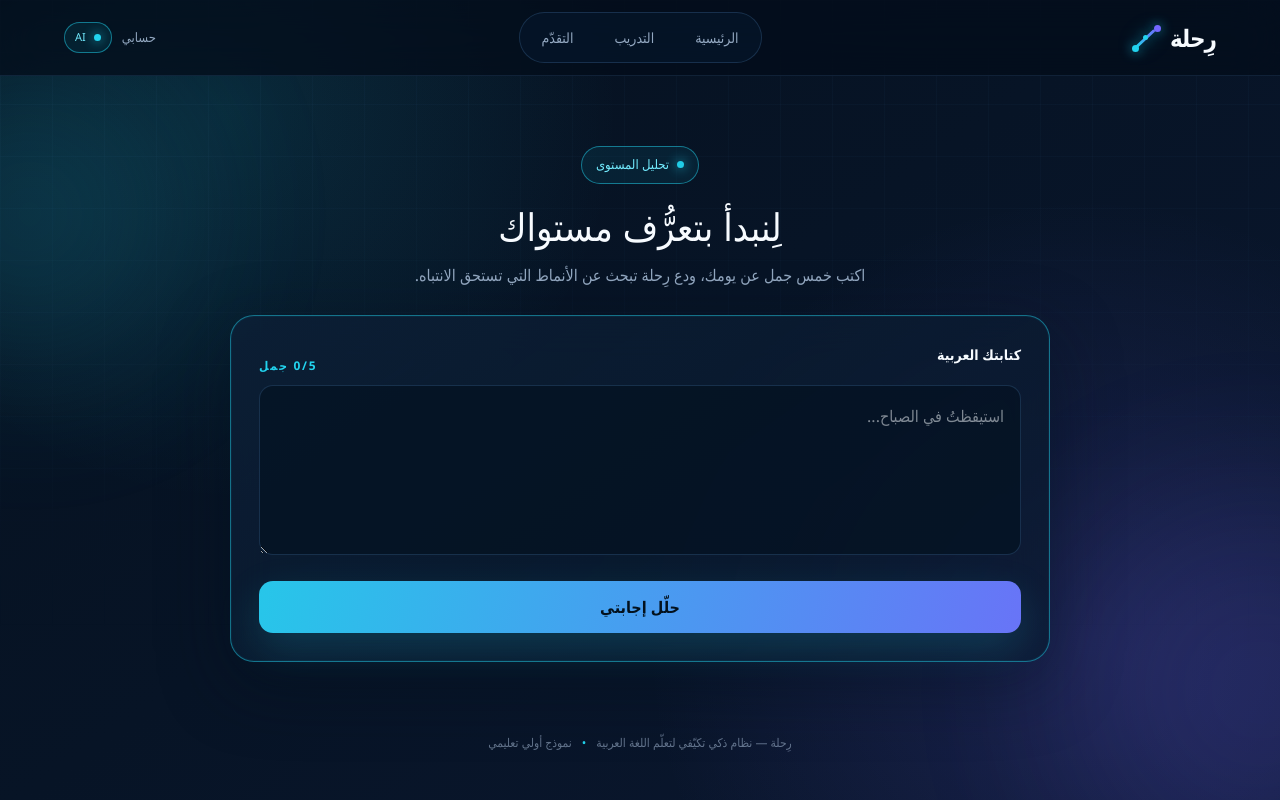
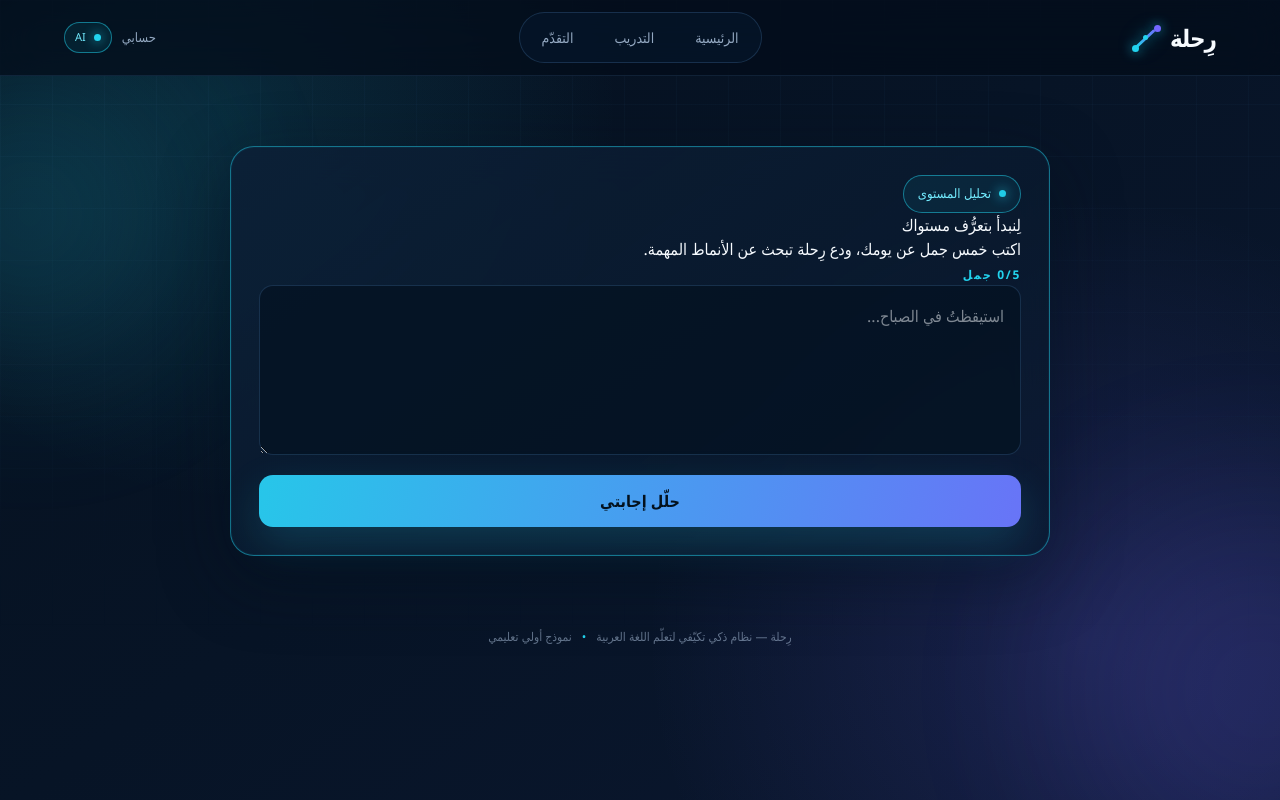
Before and after one commit to abdulrahmanjalloh163-debug/rihla-competition-ui, a Next.js app: page /diagnostic in a window 1280 px wide. Built offline with nearby package versions, Linux system fonts and the light colour scheme.

Commit message:
Turn diagnostic into one-screen step flow

```diff
--- a/app/diagnostic/page.tsx
+++ b/app/diagnostic/page.tsx
@@ -12,13 +12,22 @@ import { storeLearnerId } from '../../lib/ui/learnerSession';
 import { adaptiveReasonAr } from '../../lib/ui/labels';
 
 const LOADING_MESSAGES = ['جاري تحليل لغتك...', 'تحليل التراكيب', 'اكتشاف الأنماط', 'بناء ملفك اللغوي'];
+const RESULT_STEPS = ['الملخص', 'نقاط القوة', 'الأخطاء', 'القرار'];
 
 export default function DiagnosticPage() {
-  return <Suspense fallback={<LoadingPage text="جاري تحميل التقييم..." />}><DiagnosticForm /></Suspense>;
+  return (
+    <Suspense fallback={<LoadingPage text="جاري تحميل التقييم..." />}>
+      <DiagnosticForm />
+    </Suspense>
+  );
 }
 
 function LoadingPage({ text }: { text: string }) {
-  return <main className="page loader-page"><div className="loader-stack"><span className="spinner" /><span>{text}</span></div></main>;
+  return (
+    <main className="page page-narrow flow-page">
+      <div className="loader-stack"><span className="spinner" /><span>{text}</span></div>
+    </main>
+  );
 }
 
 function DiagnosticForm() {
@@ -29,6 +38,8 @@ function DiagnosticForm() {
   const [loadingIndex, setLoadingIndex] = useState(0);
   const [error, setError] = useState<string | null>(null);
   const [result, setResult] = useState<DiagnosticAnalyzeResponse | null>(null);
+  const [resultStep, setResultStep] = useState(0);
+  const [errorIndex, setErrorIndex] = useState(0);
 
   useEffect(() => { if (learnerId) storeLearnerId(learnerId); }, [learnerId]);
   useEffect(() => {
@@ -37,51 +48,163 @@ function DiagnosticForm() {
     return () => window.clearInterval(timer);
   }, [loading]);
 
-  const sentenceCount = useMemo(() => text.split(/[.!؟\n]+/).map((s) => s.trim()).filter(Boolean).length, [text]);
+  const sentenceCount = useMemo(
+    () => text.split(/[.!؟\n]+/).map((s) => s.trim()).filter(Boolean).length,
+    [text]
+  );
 
   async function handleSubmit(e: React.FormEvent) {
     e.preventDefault();
-    setError(null); setLoading(true); setLoadingIndex(0); setResult(null);
+    setError(null);
+    setLoading(true);
+    setLoadingIndex(0);
+    setResult(null);
+    setResultStep(0);
+    setErrorIndex(0);
+
     try {
-      const res = await fetch('/api/diagnostic/analyze', { method: 'POST', headers: { 'Content-Type': 'application/json' }, body: JSON.stringify({ learnerId, text }) });
+      const res = await fetch('/api/diagnostic/analyze', {
+        method: 'POST',
+        headers: { 'Content-Type': 'application/json' },
+        body: JSON.stringify({ learnerId, text }),
+      });
       const data = await res.json();
       if (!res.ok) throw new Error(data.error ?? 'فشل التحليل');
       setResult(data as DiagnosticAnalyzeResponse);
-    } catch (err) { setError((err as Error).message); } finally { setLoading(false); }
+    } catch (err) {
+      setError((err as Error).message);
+    } finally {
+      setLoading(false);
+    }
   }
 
-  return (
-    <main className="page page-narrow" dir="rtl">
-      <div className="diagnostic-hero">
-        <span className="ai-chip"><i /> تحليل المستوى</span>
-        <h1>لِنبدأ بتعرُّف مستواك</h1>
-        <p>اكتب خمس جمل عن يومك، ودع رِحلة تبحث عن الأنماط التي تستحق الانتباه.</p>
-      </div>
+  if (!result) {
+    return (
+      <main className="page page-narrow flow-page" dir="rtl">
+        <GlassCard className="flow-card diagnostic-card emphasis">
+          <div className="flow-screen-head">
+            <div>
+              <span className="ai-chip"><i /> تحليل المستوى</span>
+              <h1>لِنبدأ بتعرُّف مستواك</h1>
+              <p>اكتب خمس جمل عن يومك، ودع رِحلة تبحث عن الأنماط المهمة.</p>
+            </div>
+            <span className="page-kicker">{sentenceCount}/5 جمل</span>
+          </div>
 
-      {!result && (
-        <GlassCard className="diagnostic-card emphasis">
-          <form onSubmit={handleSubmit} className="form-stack">
-            <div>
-              <div className="section-head" style={{ marginBottom: 10 }}><span className="field-label">كتابتك العربية</span><span className="page-kicker">{sentenceCount}/5 جمل</span></div>
-              <textarea className="tech-textarea" value={text} onChange={(e) => setText(e.target.value)} placeholder="استيقظتُ في الصباح..." required disabled={loading} />
-            </div>
+          <form onSubmit={handleSubmit} className="form-stack flow-diagnostic-form">
+            <textarea
+              className="tech-textarea flow-textarea"
+              value={text}
+              onChange={(e) => setText(e.target.value)}
+              placeholder="استيقظتُ في الصباح..."
+              required
+              disabled={loading}
+            />
             {error && <p className="form-error">{error}</p>}
-            {loading ? <div className="analyzing-box"><span className="spinner" /><span>{LOADING_MESSAGES[loadingIndex]}</span></div> : <button type="submit" className="gradient-button">حلّل إجابتي</button>}
+            {loading ? (
+              <div className="analyzing-box"><span className="spinner" /><span>{LOADING_MESSAGES[loadingIndex]}</span></div>
+            ) : (
+              <button type="submit" className="gradient-button">حلّل إجابتي</button>
+            )}
           </form>
         </GlassCard>
-      )}
+      </main>
+    );
+  }
 
-      {result && (
-        <div className="result-stack">
-          <GlassCard className="result-card"><span className="eyebrow">ANALYSIS SUMMARY</span><h2>ملخص التحليل</h2><p style={{ color: 'var(--muted)', lineHeight: 1.9 }}>{result.analysis.overall_feedback_ar}</p></GlassCard>
-          <GlassCard className="result-card"><span className="eyebrow">STRENGTHS</span><h2>نقاط القوة</h2><ul className="strength-list">{result.analysis.strengths.map((s, i) => <li key={i}>{s}</li>)}</ul></GlassCard>
-          <GlassCard className="result-card"><span className="eyebrow">DETECTED PATTERNS</span><h2>الأخطاء المكتشفة</h2>{result.errors.length === 0 ? <div className="empty-state">لا توجد أخطاء مكتشفة في الفئات الأساسية.</div> : result.errors.map((err) => <article key={err.id} className="error-card"><div className="error-top"><span className="category-pill">{err.category}</span><ConfidenceMeter value={err.confidence} /></div><div className="error-original">{err.original_text}</div><div className="error-correction">✓ {err.correction}</div><p className="error-explain">{err.explanation_ar}</p></article>)}</GlassCard>
-          <GlassCard className="decision-card emphasis">
-            <div><span className="eyebrow">ADAPTIVE DECISION</span><div style={{ marginTop: 10 }}><StatusBadge action={result.decision.action} /></div><h2>{result.decision.category ?? 'الخطوة التالية'}</h2><p>{adaptiveReasonAr(result.decision)}</p><Link href={`/practice?learnerId=${encodeURIComponent(learnerId)}`} className="gradient-button" style={{ marginTop: 20 }}>ابدأ التدريب المخصص</Link></div>
+  const currentError = result.errors[errorIndex];
+
+  return (
+    <main className="page page-narrow flow-page" dir="rtl">
+      <div className="flow-result-shell">
+        <div className="flow-step-tabs">
+          {RESULT_STEPS.map((label, index) => (
+            <button key={label} className={resultStep === index ? 'active' : ''} onClick={() => setResultStep(index)}>
+              {label}
+            </button>
+          ))}
+        </div>
+
+        {resultStep === 0 && (
+          <GlassCard className="flow-card result-card emphasis">
+            <span className="eyebrow">ملخص التحليل</span>
+            <h1>هذه أول صورة عن مستواك</h1>
+            <p className="flow-muted flow-large-text">{result.analysis.overall_feedback_ar}</p>
+            <button className="gradient-button flow-primary" onClick={() => setResultStep(1)}>التالي: نقاط القوة</button>
+          </GlassCard>
+        )}
+
+        {resultStep === 1 && (
+          <GlassCard className="flow-card result-card emphasis">
+            <span className="eyebrow">نقاط القوة</span>
+            <h1>ما الذي تفعله جيدًا؟</h1>
+            <div className="flow-strength-grid">
+              {result.analysis.strengths.map((strength, index) => (
+                <div key={index} className="flow-strength-item"><span>✓</span><p>{strength}</p></div>
+              ))}
+            </div>
+            <div className="flow-nav-row">
+              <button className="gradient-button secondary" onClick={() => setResultStep(0)}>السابق</button>
+              <button className="gradient-button" onClick={() => setResultStep(2)}>التالي: الأخطاء</button>
+            </div>
+          </GlassCard>
+        )}
+
+        {resultStep === 2 && (
+          <GlassCard className="flow-card result-card emphasis">
+            <span className="eyebrow">الأخطاء المكتشفة</span>
+            <h1>{result.errors.length ? `النمط ${errorIndex + 1} من ${result.errors.length}` : 'لا توجد أخطاء مكتشفة'}</h1>
+
+            {currentError ? (
+              <div className="error-card flow-error-card">
+                <div className="error-top">
+                  <span className="category-pill">{currentError.category}</span>
+                  <ConfidenceMeter value={currentError.confidence} />
+                </div>
+                <div className="error-original">{currentError.original_text}</div>
+                <div className="error-correction">✓ {currentError.correction}</div>
+                <p className="error-explain">{currentError.explanation_ar}</p>
+              </div>
+            ) : (
+              <div className="empty-state">لا توجد أخطاء مكتشفة في الفئات الأساسية.</div>
+            )}
+
+            <div className="flow-nav-row">
+              <button
+                className="gradient-button secondary"
+                onClick={() => {
+                  if (errorIndex > 0) setErrorIndex((i) => i - 1);
+                  else setResultStep(1);
+                }}
+              >
+                السابق
+              </button>
+              <button
+                className="gradient-button"
+                onClick={() => {
+                  if (errorIndex < result.errors.length - 1) setErrorIndex((i) => i + 1);
+                  else setResultStep(3);
+                }}
+              >
+                {errorIndex < result.errors.length - 1 ? 'الخطأ التالي' : 'القرار التكيّفي'}
+              </button>
+            </div>
+          </GlassCard>
+        )}
+
+        {resultStep === 3 && (
+          <GlassCard className="flow-card decision-card emphasis">
+            <div>
+              <span className="eyebrow">القرار التكيّفي</span>
+              <div className="flow-badge-wrap"><StatusBadge action={result.decision.action} /></div>
+              <h1>{result.decision.category ?? 'الخطوة التالية'}</h1>
+              <p className="flow-muted">{adaptiveReasonAr(result.decision)}</p>
+              <Link href={`/practice?learnerId=${encodeURIComponent(learnerId)}`} className="gradient-button">ابدأ التدريب المخصص</Link>
+            </div>
             <ProgressRing value={(result.weaknesses.find((w) => w.category === result.decision.category)?.accuracy ?? 0) * 100} label="الدقة" />
           </GlassCard>
-        </div>
-      )}
+        )}
+      </div>
     </main>
   );
 }
```
